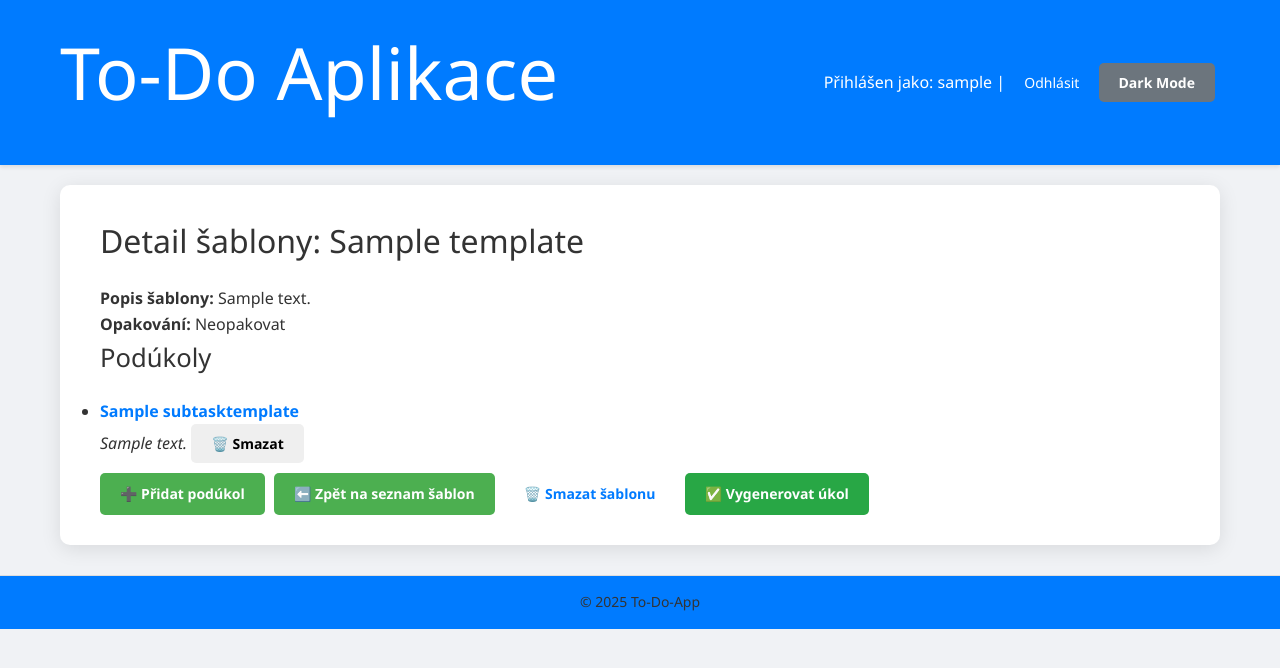
After one commit to Montikks/To_Do_app, a Django app: page /templates/1/ in a window 1280 px wide. The commit adds this page. Shown: the top 668 px of the page. Run offline with Django 5.2, Linux system fonts and the light colour scheme; a user stored in the database is signed in; tables that the repository leaves empty hold one stand-in row (values such as "Sample post").

Commit message:
🔧 Přidána záložka Šablony na Dashboard

```diff
--- a/tasks/models.py
+++ b/tasks/models.py
@@ -3,16 +3,18 @@ from django.utils.timezone import now
 from datetime import timedelta
 from django.core.exceptions import ValidationError
 from django.contrib.auth.models import User
+from django.utils import timezone
 
 
 # Podúkoly šablony
 class SubtaskTemplate(models.Model):
-    template = models.ForeignKey('Template', related_name='subtasks', on_delete=models.CASCADE,
-                                 verbose_name="Šablona úkolu")
+    template = models.ForeignKey('Template', related_name='subtasks', on_delete=models.CASCADE, verbose_name="Šablona úkolu")
     name = models.CharField(max_length=255, verbose_name="Název podúkolu")
+    description = models.TextField(blank=True, verbose_name="Popis podúkolu")  # ✅ Přidán popis
 
     def __str__(self):
         return self.name
+
 
 
 # Šablona úkolu
@@ -41,18 +43,21 @@ class Template(models.Model):
 
     # 🏗️ Metoda na generování úkolu ze šablony
     def generate_task(self):
-        from tasks.models import Task, Subtask  # Import modelů, kde máš úkoly
+        from tasks.models import Task, Subtask
 
-        # Vytvoření hlavního úkolu
+        # Kontrola, zda úkol už nebyl vygenerován
+        existing_task = Task.objects.filter(name=self.name, user=self.created_by).first()
+        if existing_task:
+            return existing_task
+
         new_task = Task.objects.create(
             name=self.name,
             description=self.description,
             deadline=self.calculate_next_deadline(),
             completed=False,
-            created_by=self.created_by
+            user=self.created_by
         )
 
-        # Vytvoření podúkolů podle šablony
         for subtask_template in self.subtasks.all():
             Subtask.objects.create(
                 task=new_task,
--- a/tasks/static/tasks/css/styles.css
+++ b/tasks/static/tasks/css/styles.css
@@ -536,3 +536,16 @@ form textarea {
 .dark-mode .toast-close:hover {
   color: var(--text-color);
 }
+.button.neutral {
+    background-color: #4CAF50;
+    color: white;
+    padding: 10px 20px;
+    text-decoration: none;
+    border-radius: 5px;
+    margin-top: 10px;
+    display: inline-block;
+}
+
+.button.neutral:hover {
+    background-color: #45a049;
+}
--- a/tasks/templates/tasks/dashboard.html
+++ b/tasks/templates/tasks/dashboard.html
@@ -11,6 +11,7 @@
   <button class="tablink active" data-target="tab-tasks">Seznam úkolů</button>
   <button class="tablink" data-target="tab-filters">Filtry a vyhledávání</button>
   <button class="tablink" data-target="tab-add">Přidat úkol</button>
+  <a href="{% url 'template_list' %}" class="button neutral">📂 Šablony</a> <!-- Přidaná záložka -->
 </div>
 
 <div class="tab-content">
--- /dev/null
+++ b/tasks/templates/tasks/template_detail.html
@@ -0,0 +1,40 @@
+{% extends 'tasks/base.html' %}
+
+{% block content %}
+<h2>Detail šablony: {{ template.name }}</h2>
+
+<p><strong>Popis šablony:</strong> {{ template.description }}</p>
+<p><strong>Opakování:</strong> {{ template.get_repeat_interval_display }}</p>
+
+<h3>Podúkoly</h3>
+
+{% if subtasks %}
+    <ul>
+        {% for subtask in subtasks %}
+            <li>
+                <!-- 🔗 Klikací odkaz na detail podúkolu -->
+                <a href="{% url 'subtask_template_detail' template.id subtask.id %}">
+                    <strong>{{ subtask.name }}</strong>
+                </a>
+                <br>
+                <em>{{ subtask.description }}</em>
+
+                <!-- 🗑️ Tlačítko pro smazání podúkolu -->
+                <form action="{% url 'delete_subtask_template' subtask.id %}" method="post" style="display:inline;">
+                    {% csrf_token %}
+                    <button type="submit" class="button danger">🗑️ Smazat</button>
+                </form>
+            </li>
+        {% endfor %}
+    </ul>
+{% else %}
+    <p>Žádné podúkoly nejsou přiřazeny.</p>
+{% endif %}
+
+<a href="{% url 'add_subtask_to_template' template.id %}" class="button neutral">➕ Přidat podúkol</a>
+<a href="{% url 'template_list' %}" class="button neutral">⬅️ Zpět na seznam šablon</a>
+<a href="{% url 'delete_template' template.id %}" class="button danger">🗑️ Smazat šablonu</a>
+<a href="{% url 'generate_task_from_template' template.id %}" class="button complete">✅ Vygenerovat úkol</a>
+
+
+{% endblock %}
--- a/tasks/urls.py
+++ b/tasks/urls.py
@@ -23,6 +23,11 @@ urlpatterns = [
     path('templates/<int:template_id>/edit/', views.edit_template, name='edit_template'),
     path('templates/<int:template_id>/delete/', views.delete_template, name='delete_template'),
     path('templates/<int:template_id>/generate_task/', views.generate_task_from_template, name='generate_task_from_template'),
+    # Detail šablony
+    path('templates/<int:template_id>/', views.template_detail, name='template_detail'),
+    path('templates/subtask/<int:subtask_id>/delete/', views.delete_subtask_template, name='delete_subtask_template'),
+    # URL pro detail podúkolu v šabloně
+    path('templates/<int:template_id>/subtask/<int:subtask_id>/', views.subtask_template_detail, name='subtask_template_detail'),
 
     # Autentizace
     path('login/', auth_views.login_view, name='login'),
--- a/tasks/views.py
+++ b/tasks/views.py
@@ -8,6 +8,54 @@ from datetime import timedelta
 
 from .models import Task, Subtask, Template, SubtaskTemplate
 from .forms import TaskForm, SubtaskForm, TemplateForm, SubtaskTemplateForm
+from django.forms import inlineformset_factory
+
+
+# Detail šablony
+# views.py
+@login_required
+def template_detail(request, template_id):
+    template = get_object_or_404(Template, id=template_id)
+    subtasks = SubtaskTemplate.objects.filter(template=template)
+    return render(request, 'tasks/template_detail.html', {
+        'template': template,
+        'subtasks': subtasks
+    })
+
+
+@login_required
+def subtask_template_detail(request, template_id, subtask_id):
+    template = get_object_or_404(Template, id=template_id)
+    subtask = get_object_or_404(SubtaskTemplate, id=subtask_id, template=template)
+
+    return render(request, 'tasks/subtask_template_detail.html', {
+        'template': template,
+        'subtask': subtask
+    })
+
+
+@login_required
+def delete_subtask_template(request, subtask_id):
+    subtask = get_object_or_404(SubtaskTemplate, id=subtask_id)
+    template_id = subtask.template.id  # Získání ID šablony
+    subtask.delete()
+    return redirect('template_detail', template_id=template_id)
+
+
+# Přidání podúkolu k šabloně
+@login_required
+def add_subtask_to_template(request, template_id):
+    template = get_object_or_404(Template, id=template_id)
+    if request.method == 'POST':
+        form = SubtaskTemplateForm(request.POST)
+        if form.is_valid():
+            subtask = form.save(commit=False)
+            subtask.template = template  # 🛠️ Správné propojení se šablonou
+            subtask.save()
+            return redirect('template_detail', template_id=template.id)
+    else:
+        form = SubtaskTemplateForm()
+    return render(request, 'tasks/add_subtask_to_template.html', {'form': form, 'template': template})
 
 
 # 📝 Seznam všech šablon
@@ -20,32 +68,28 @@ def template_list(request):
 # ➕ Vytvoření nové šablony (včetně podúkolů)
 @login_required
 def create_template(request):
+    SubtaskTemplateFormSet = inlineformset_factory(
+        Template, SubtaskTemplate, form=SubtaskTemplateForm, extra=1, can_delete=True
+    )
+
     if request.method == 'POST':
         form = TemplateForm(request.POST)
-        if form.is_valid():
+        formset = SubtaskTemplateFormSet(request.POST)
+
+        if form.is_valid() and formset.is_valid():
             template = form.save(commit=False)
             template.created_by = request.user
             template.save()
+
+            formset.instance = template
+            formset.save()
+
             return redirect('template_list')
     else:
         form = TemplateForm()
-    return render(request, 'tasks/create_template.html', {'form': form})
+        formset = SubtaskTemplateFormSet()
 
-
-# ➕ Přidání podúkolu k šabloně
-@login_required
-def add_subtask_to_template(request, template_id):
-    template = get_object_or_404(Template, id=template_id)
-    if request.method == 'POST':
-        form = SubtaskTemplateForm(request.POST)
-        if form.is_valid():
-            subtask = form.save(commit=False)
-            subtask.template = template
-            subtask.save()
-            return redirect('template_detail', template_id=template.id)
-    else:
-        form = SubtaskTemplateForm()
-    return render(request, 'tasks/add_subtask_to_template.html', {'form': form, 'template': template})
+    return render(request, 'tasks/create_template.html', {'form': form, 'formset': formset})
 
 
 # ✏️ Úprava šablony
@@ -62,14 +106,14 @@ def edit_template(request, template_id):
     return render(request, 'tasks/edit_template.html', {'form': form, 'template': template})
 
 
-# ❌ Smazání šablony
+# ❌ Smazání šablony s potvrzením
 @login_required
 def delete_template(request, template_id):
     template = get_object_or_404(Template, id=template_id)
     if request.method == 'POST':
         template.delete()
-        return redirect('template_list')
-    return render(request, 'tasks/delete_template.html', {'template': template})
+        return redirect('template_list')  # Po smazání návrat na seznam šablon
+    return render(request, 'tasks/delete_template_confirm.html', {'template': template})
 
 
 # 🔄 Generování úkolu ze šablony
@@ -81,17 +125,19 @@ def generate_task_from_template(request, template_id):
     task = Task.objects.create(
         name=template.name,
         description=template.description,
-        created_by=request.user
+        user=request.user,
+        completed=False
     )
 
-    # Přenesení podúkolů
-    for subtask_template in template.subtask_templates.all():
+    # Přenesení podúkolů ze šablony
+    for subtask_template in template.subtasks.all():
         Subtask.objects.create(
             task=task,
-            name=subtask_template.name
+            name=subtask_template.name,
+            completed=False
         )
 
-    return redirect('task_list')
+    return redirect('dashboard')
 
 
 @login_required
@@ -196,27 +242,27 @@ def ajax_search(request):
 
 
 @login_required
+def add_subtask(request, task_id):
+    task = get_object_or_404(Task, id=task_id, user=request.user)
+    if request.method == 'POST':
+        form = SubtaskForm(request.POST)
+        if form.is_valid():
+            subtask = form.save(commit=False)
+            subtask.task = task
+            subtask.save()
+            return redirect('task_detail', task_id=task.id)
+    else:
+        form = SubtaskForm()
+    return render(request, 'tasks/add_subtask.html', {'task': task, 'form': form})
+
+
+@login_required
 def task_detail(request, task_id):
     task = get_object_or_404(Task, id=task_id, user=request.user)
     return render(request, 'tasks/task_detail.html', {
         'task': task,
         'subtasks': task.subtasks.all(),
     })
-
-
-@login_required
-def add_subtask(request, task_id):
-    task = get_object_or_404(Task, id=task_id, user=request.user)
-    if request.method == 'POST':
-        form = SubtaskForm(request.POST)
-        if form.is_valid():
-            sub = form.save(commit=False)
-            sub.task = task
-            sub.save()
-            return redirect('task_detail', task_id=task.id)
-    else:
-        form = SubtaskForm()
-    return render(request, 'tasks/add_subtask.html', {'task': task, 'form': form})
 
 
 @login_required
```
Also changed, not shown: tasks/forms.py (+16 -1 lines), tasks/templates/tasks/add_subtask_to_template.html (added, +15 -0 lines), tasks/templates/tasks/create_template.html (+26 -2 lines), tasks/templates/tasks/delete_template_confirm.html (added, +14 -0 lines), tasks/templates/tasks/subtask_template_detail.html (added, +9 -0 lines), tasks/templates/tasks/template_list.html (+6 -2 lines), tasks/migrations/0011_subtasktemplate_description.py (added).
